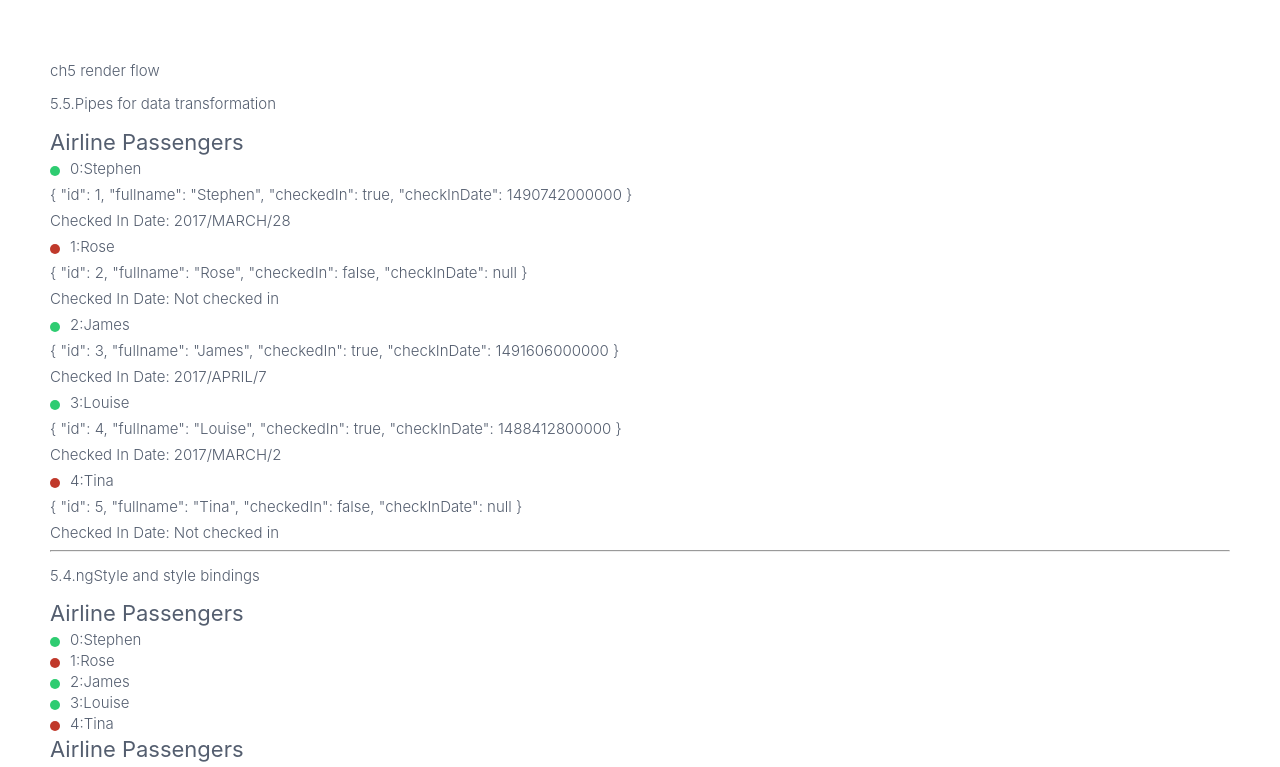
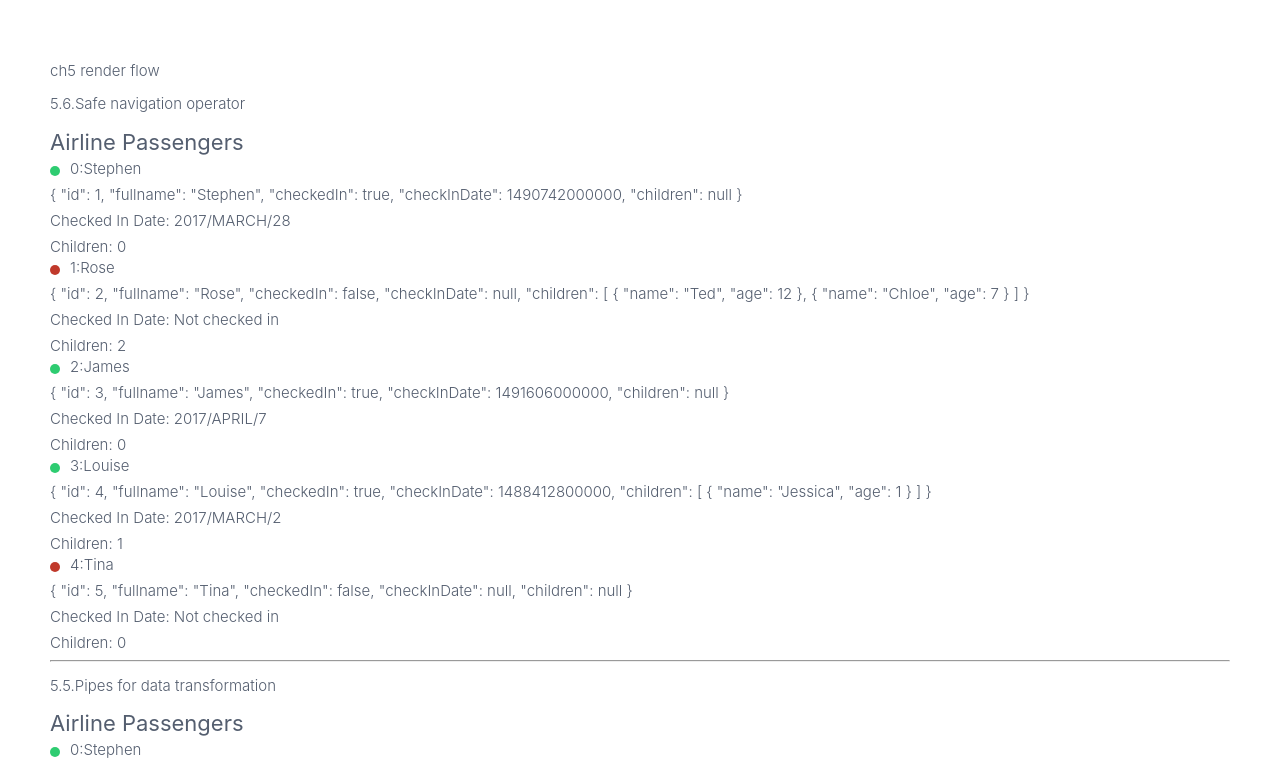
Before and after one commit to mrtony/ng6-seed-project, an Angular app: page / in a window 1280 px wide. Shown: the top 767 px of the page. Built offline with nearby package versions, Linux system fonts and the light colour scheme.

Commit message:
5-6_Safe navigation operator

```diff
--- a/src/app/ch5-render-flow/ch5-render-flow.component.html
+++ b/src/app/ch5-render-flow/ch5-render-flow.component.html
@@ -1,4 +1,23 @@
 <h1>ch5 render flow</h1>
+<h2>5.6.Safe navigation operator</h2>
+<h3>Airline Passengers</h3>
+<ul>
+  <li *ngFor="let passenger of passengers; let i = index">
+    <span class="status"
+    [style.backgroundColor]="(passenger.checkedIn? '#2ecc71' : '#c0392b')"></span>
+    {{i}}:{{passenger.fullname}}
+    <p>{{passenger | json}}</p>
+    <p>Checked In Date:
+      {{passenger.checkedIn? (passenger.checkInDate | date: 'y/MMMM/d' | uppercase):
+      'Not checked in'}}
+    </p>
+    <div class="children">
+        Children: {{passenger.children?.length || 0 }}
+    </div>
+
+  </li>
+</ul>
+<hr>
 <h2>5.5.Pipes for data transformation</h2>
 <h3>Airline Passengers</h3>
 <ul>
--- a/src/app/ch5-render-flow/ch5-render-flow.component.ts
+++ b/src/app/ch5-render-flow/ch5-render-flow.component.ts
@@ -1,9 +1,15 @@
 import { Component, OnInit } from '@angular/core';
+
+interface Child {
+  name: string;
+  age: number;
+}
 interface Passenger {
   id: number;
   fullname: string;
   checkedIn: boolean;
   checkInDate?: number;
+  children  ?: Array<Child>;
 }
 
 @Component({
@@ -16,27 +22,32 @@ export class Ch5RenderFlowComponent implements OnInit {
     id: 1,
     fullname: 'Stephen',
     checkedIn: true,
-    checkInDate: 1490742000000
+    checkInDate: 1490742000000,
+    children: null
   }, {
     id: 2,
     fullname: 'Rose',
     checkedIn: false,
-    checkInDate: null
+    checkInDate: null,
+    children: [{ name: 'Ted', age: 12 }, { name: 'Chloe', age: 7 }]
   }, {
     id: 3,
     fullname: 'James',
     checkedIn: true,
-    checkInDate: 1491606000000
+    checkInDate: 1491606000000,
+    children: null
   }, {
     id: 4,
     fullname: 'Louise',
     checkedIn: true,
-    checkInDate: 1488412800000
+    checkInDate: 1488412800000,
+    children: [{ name: 'Jessica', age: 1 }]
   }, {
     id: 5,
     fullname: 'Tina',
     checkedIn: false,
-    checkInDate: null
+    checkInDate: null,
+    children: null
   }];
   constructor() { }
 
```
